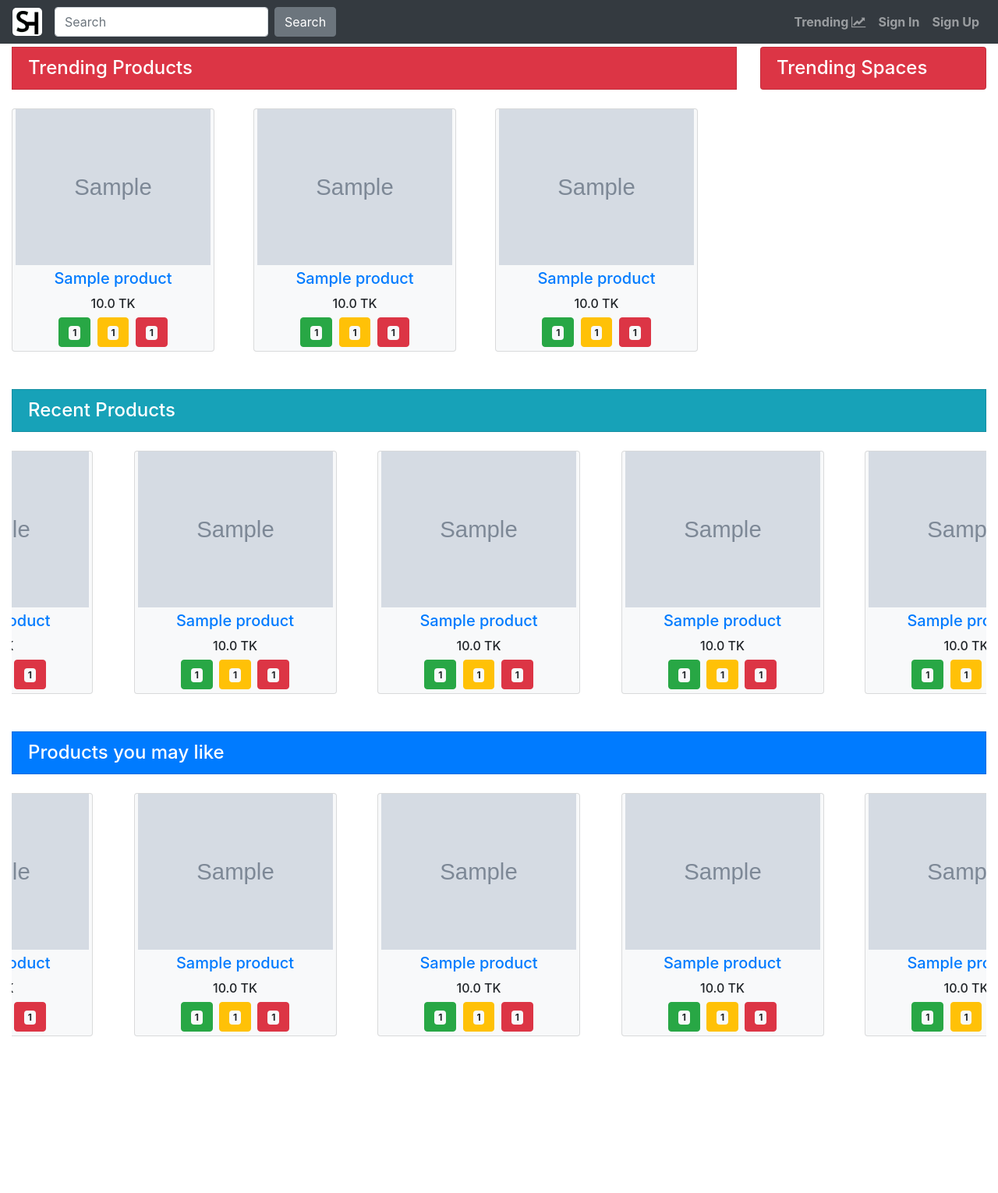
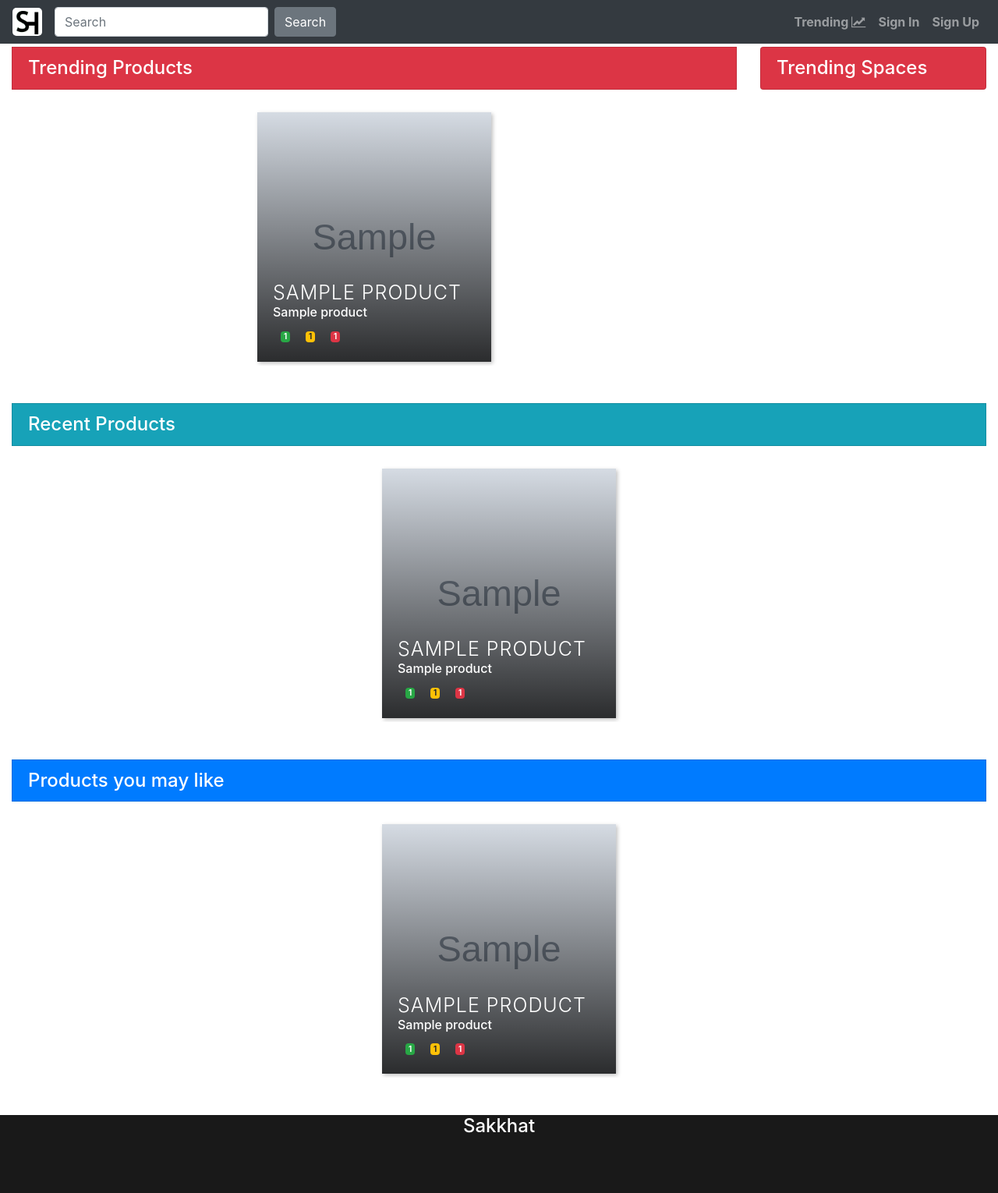
Before and after one commit to sakkhat/alpha, a Django app: page / in a window 1280 px wide. Shown: the whole page at 78% size. Before the commit the page ends 1329 px from the top, so only its background shows below. Run offline with Django 3.2, Linux system fonts and the light colour scheme; tables that the repository leaves empty hold one stand-in row (values such as "Sample post"); grey boxes marked "Sample" are stand-in pictures; parts of the project's set-up code (start-up, migrations or seed data) failed here and were passed over; some libraries are stand-ins or nearby versions.

Commit message:
refactoring...

```diff
--- a/requirements.txt
+++ b/requirements.txt
@@ -1,4 +1,5 @@
 django==2.1.5
+djangorestframework==3.9.2
 whitenoise==4.1.2
 gunicorn==19.9.0
 django-heroku==0.3.1
--- a/static/css/base.css
+++ b/static/css/base.css
@@ -1,5 +1,5 @@
 html, body {
-	margin: 0px; min-height: 100%;
+	margin: 0px; height: 100%;
 }
 
 #site-nav-bar {
@@ -23,3 +23,17 @@ a {
   text-decoration: none;
   font-weight: bold;
 }
+
+.extra_contents {
+	min-height: 100%;
+	margin:0px;
+}
+
+.footer-block {
+	background-color: rgba(0,0,0,0.9);
+	color: white;
+	width: 100%; display: block;
+	text-align: center;
+	margin:0px;
+	height: 100px;
+}
--- a/static/css/generic/product_post_card.css
+++ /dev/null
@@ -1,36 +0,0 @@
-#product-card {
-	width: 260px;
-}
-#product-card a{
-	text-align: center;
-}
-#product-card .card-body {
-	padding: 5px;
-}
-#product-card img {
-	height: 200px; width: auto; max-width: 250px; margin: auto;
-}
-#product-card img:hover {
-	/*height: 205px;*/
-	transform: scale(1.02);
-}
-
-#product-card button {
-	margin: 0px 2px 0px 2px;
-}
-a {
-	text-decoration: none;
-}
-a:hover {
-	text-decoration: none;
-}
-
-.card-config {
-	margin: 15px;
-}
-
-.load-config {
-	display: block;
-	text-align: center;
-	font-size: 100px;
-}
--- /dev/null
+++ b/static/css/generic/slider-card.css
@@ -0,0 +1,53 @@
+.card-container {
+	/*use custom font here*/
+	position: relative; display: inline-block; overflow: hidden;
+	min-width: 280px; max-width: 300px; width: 100%; height: 320px;
+	background-color: #000; color: #fff;
+	text-align: left; font-size: 13px; margin: 5px;
+	box-shadow: 2px 2px 5px rgba(0,0,0,0.25);
+}
+
+.card-container * {
+	-webkit-transition: all 0.35s;
+	transition: all 0.35s;
+	-webkit-box-sizing: border-box;
+	box-sizing: border-box;
+}
+
+.card-container img {
+	max-width: 100%; height: 100%; vertical-align: top;
+}.card-container figcaption {
+	position: absolute; top: 0; left: 0; right: 0; border: 0;
+	bottom: 0; padding: 20px;
+	background-image: -webkit-linear-gradient(bottom,rgba(0,0,0,0.8)
+		0%, transparent 100%);
+	background-image: linear-gradient(to, top, rgba(0,0,0,0.8)
+		0%, transparent 100%);
+
+	display: flex; flex-direction: column;
+	justify-content: flex-end;
+}
+.card-container h5 {
+	font-size: 25px; font-weight: 300; line-height: 1;
+	letter-spacing: 1px; text-transform: uppercase;
+	margin: 3px 0px;
+}
+.card-container .title {
+	color: #fff; font-weight: 300;
+}
+
+.card-container a {
+	position: absolute; top: 0; bottom: 0; left: 0; right: 0;
+}
+
+.card-container:hover img{
+	-webkit-transform: scale(1.2);
+	transform: scale(1.2);
+}
+
+.react-btn {
+	background-color: rgba(0,0,0,0.0);
+	border-color: transparent;
+	margin: 0 2px 0 2px; color: white;
+	display: inline-block; float: left;
+}
--- a/static/js/generic/product_post_card.js
+++ /dev/null
@@ -1,3 +0,0 @@
-$(document).ready(function(){
-	$('[data-toggle="tooltip"]').tooltip();
-});
--- a/static/js/generic/product_slider.js
+++ /dev/null
@@ -1,36 +0,0 @@
-$('.owl-carousel').owlCarousel({
-    loop:true,
-    margin:0,
-    nav:false,
-    dots:false,
-    center:true,
-    items:1,
-    autoplay:true,
-    responsive:{
-
-        0:{
-            items:1
-        },
-        600:{
-            items:2
-        },
-        900:{
-            items:3
-        },
-        1200:{
-            items:4
-        },
-        1500:{
-            items:5
-        },
-        1800:{
-            items:6
-        },
-        2100:{
-            items:7
-        },
-        2400:{
-            items:8
-        }
-    }
-});
--- /dev/null
+++ b/static/js/generic/slider.js
@@ -0,0 +1,15 @@
+$(document).ready(function(){
+	$('.product-slick-container').slick({
+		dots: false,
+		infinite: true,
+		speed: 300,
+		slidesToShow: 1,
+		adaptiveHeight: true,
+		autoplay:true,
+		autoplaySpeed:1500,
+		slidesToShow: 1,
+		centerMode: true,
+		variableWidth: true,
+		arrows:false
+	});
+});
--- a/static/js/home/index.js
+++ /dev/null
@@ -1,36 +0,0 @@
-$('.float-carousel').owlCarousel({
-    loop:true,
-    margin:0,
-    nav:false,
-    dots:false,
-    center:true,
-    items:1,
-    autoplay:true,
-    responsive:{
-
-    	0:{
-    		items:1
-    	},
-        300:{
-            items:1
-        },
-        560:{
-            items:2
-        },
-        1110:{
-            items:3
-        },
-        1410:{
-        	items:4
-        },
-        1710:{
-        	items:5
-        },
-        2010:{
-        	items:6
-        },
-        2310:{
-        	items:7
-        }
-    }
-});
--- a/static/js/space/view/product.js
+++ /dev/null
@@ -1,3 +0,0 @@
-$(document).ready(function(){
-	$('[data-toggle="tooltip"]').tooltip();
-});
--- a/templates/base.html
+++ b/templates/base.html
@@ -14,6 +14,7 @@
 </head>
 <body>
 
+    <div class="extra_contents">
     	<div id="site-nav-bar">
             <nav class="navbar navbar-expand-lg navbar-dark bg-dark fixed-top">
 
@@ -83,7 +84,6 @@
                 </div>
             </nav>
         </div>
-    <div class="extra_contents">
         {% block extra_content %}
 
 
@@ -92,6 +92,10 @@
 
 
     <!-- footer -->
+
+    <div class="footer-block">
+        <h4>Sakkhat</h4>
+    </div>
 
 	<!-- JQuery , Popper and Bootstrap Library -->
 	<script type="text/javascript" src="{% static 'lib/js/jquery.min.js' %}"></script>
--- a/templates/home/manage/index.html
+++ b/templates/home/manage/index.html
@@ -3,11 +3,11 @@
 
 {% block extra_head %}
 	<title>Sakkhat</title>
-	<link rel="stylesheet" type="text/css" href="{% static 'lib/css/owl.carousel.min.css' %}">
-    <link rel="stylesheet" type="text/css" href="{% static 'lib/css/owl.theme.default.min.css' %}">
+	<link rel="stylesheet" type="text/css" href="{% static 'lib/css/slick.css' %}">
+    <link rel="stylesheet" type="text/css" href="{% static 'lib/css/slick-theme.css' %}">
     <link rel="stylesheet" type="text/css" href="{% static 'lib/css/emoji.css' %}">
 
-    <link rel="stylesheet" type="text/css" href="{% static 'css/generic/product_post_card.css' %}">
+    <link rel="stylesheet" type="text/css" href="{% static 'css/generic/slider-card.css' %}">
 {% endblock %}
 
 
@@ -18,33 +18,30 @@
             <div class="col-md-9">
                 <a class="list-group-item bg-danger" href="#trending" style="text-decoration: none; color: white;"><h4 style="margin: 0px">Trending Products</h4></a>
                 <br>
-                <div class="owl-carousel owl-theme float-carousel">
-                    {% for post in trending_products %}
-                        <div class="item">
-                            <div class="card bg-light" id="product-card">
-                                <a href="/space/product/{{ post.uid }}/">
-                                    <img src="{{ post.logo_url }}">
-                                </a>
-                                <div class="card-body">
-                                    <center>
-                                       <a href="/space/product/{{ post.uid }}/"><h5>{{ post.title }}</h5></a>
-                                       <h6 class="d-inline-block">{{ post.price }} TK</h6>
-                                    </center>
-                                    <center>
-                                        <button class="btn btn-success" data-toggle="tooltip" title="Good">
-                                            <span class="badge badge-light">{{ post.react_good }}</span>
+                <div class="product-slick-container">
+                    {% for product in trending_products %}
+                        <figure class="card-container">
+                            <img src="{{product.logo_url}}">
+                            <figcaption>
+                                <h5 class="title">{{product.title}}</h5>
+                                <h6>{{product.title}}</h6>
+                                <div>
+                                    <button class="react-btn">
+                                        <i class="em em---1"></i>
+                                        <span class="badge badge-success">{{product.react_good}}</span>
                                     </button>
-                                        <button class="btn btn-warning" data-toggle="tooltip" title="Bad">
-                                            <span class="badge badge-light">{{ post.react_bad }}</span>
+                                     <button class="react-btn">
+                                        <i class="em em--1"></i>
+                                        <span class="badge badge-warning">{{product.react_bad}}</span>
                                     </button>
-                                        <button class="btn btn-danger" data-toggle="tooltip" title="Fake">
-                                            <span class="badge badge-light">{{ post.react_fake}}</span>
+                                     <button class="react-btn">
+                                        <i class="em em-rage"></i>
+                                        <span class="badge badge-danger">{{product.react_fake}}</span>
                                     </button>
-                                    </center>
                                 </div>
-                            </div>
-                        </div>
-
+                            </figcaption>
+                            <a href="/space/product/{{product.uid}}/"></a>
+                        </figure>
                     {% endfor %}
                 </div>
                 <br><br>
@@ -68,33 +65,30 @@
             <div class="col-md-12">
                 <a class="list-group-item bg-info" href="#" style="text-decoration: none; color: white;"><h4 style="margin: 0px">Recent Products</h4></a>
                 <br>
-                <div class="owl-carousel owl-theme">
-                    {% for post in recent_products %}
-                        <div class="item">
-                            <div class="card bg-light" id="product-card">
-                                <a href="/space/product/{{ post.uid }}/">
-                                    <img src="{{ post.logo_url }}">
-                                </a>
-                                <div class="card-body">
-                                    <center>
-                                       <a href="/space/product/{{ post.uid }}/"><h5>{{ post.title }}</h5></a>
-                                       <h6 class="d-inline-block">{{ post.price }} TK</h6>
-                                    </center>
-                                    <center>
-                                        <button class="btn btn-success" data-toggle="tooltip" title="Good">
-                                            <span class="badge badge-light">{{ post.react_good }}</span>
+                <div class="product-slick-container">
+                    {% for product in recent_products %}
+                        <figure class="card-container">
+                            <img src="{{product.logo_url}}">
+                            <figcaption>
+                                <h5 class="title">{{product.title}}</h5>
+                                <h6>{{product.title}}</h6>
+                                <div>
+                                    <button class="react-btn">
+                                        <i class="em em---1"></i>
+                                        <span class="badge badge-success">{{product.react_good}}</span>
                                     </button>
-                                        <button class="btn btn-warning" data-toggle="tooltip" title="Bad">
-                                            <span class="badge badge-light">{{ post.react_bad }}</span>
+                                     <button class="react-btn">
+                                        <i class="em em--1"></i>
+                                        <span class="badge badge-warning">{{product.react_bad}}</span>
                                     </button>
-                                        <button class="btn btn-danger" data-toggle="tooltip" title="Fake">
-                                            <span class="badge badge-light">{{ post.react_fake}}</span>
+                                     <button class="react-btn">
+                                        <i class="em em-rage"></i>
+                                        <span class="badge badge-danger">{{product.react_fake}}</span>
                                     </button>
-                                    </center>
                                 </div>
-                            </div>
-                        </div>
-
+                            </figcaption>
+                            <a href="/space/product/{{product.uid}}/"></a>
+                        </figure>
                     {% endfor %}
                 </div>
                 <br><br>
@@ -119,33 +113,30 @@
                 <div class="col-md-9">
                     <a class="list-group-item bg-success" href="/?filter=pinned-products" style="text-decoration: none; color: white;"><h4 style="margin: 0px">Pinned Products</h4></a>
                     <br>
-                    <div class="owl-carousel owl-theme float-carousel">
-                        {% for post in pinned_products %}
-                            <div class="item">
-                                <div class="card bg-light" id="product-card">
-                                    <a href="/space/product/{{ post.uid }}/">
-                                        <img src="{{ post.logo_url }}">
-                                    </a>
-                                    <div class="card-body">
-                                        <center>
-                                           <a href="/space/product/{{ post.uid }}/"><h5>{{ post.title }}</h5></a>
-                                           <h6 class="d-inline-block">{{ post.price }} TK</h6>
-                                        </center>
-                                        <center>
-                                            <button class="btn btn-success" data-toggle="tooltip" title="Good">
-                                                <span class="badge badge-light">{{ post.react_good }}</span>
+                    <div class="product-slick-container">
+                    {% for product in pinned_products %}
+                        <figure class="card-container">
+                            <img src="{{product.logo_url}}">
+                            <figcaption>
+                                <h5 class="title">{{product.title}}</h5>
+                                <h6>{{product.title}}</h6>
+                                <div>
+                                    <button class="react-btn">
+                                        <i class="em em---1"></i>
+                                        <span class="badge badge-success">{{product.react_good}}</span>
                                     </button>
-                                            <button class="btn btn-warning" data-toggle="tooltip" title="Bad">
-                                                <span class="badge badge-light">{{ post.react_bad }}</span>
+                                     <button class="react-btn">
+                                        <i class="em em--1"></i>
+                                        <span class="badge badge-warning">{{product.react_bad}}</span>
                                     </button>
-                                            <button class="btn btn-danger" data-toggle="tooltip" title="Fake">
-                                                <span class="badge badge-light">{{ post.react_fake}}</span>
+                                     <button class="react-btn">
+                                        <i class="em em-rage"></i>
+                                        <span class="badge badge-danger">{{product.react_fake}}</span>
                                     </button>
-                                        </center>
                                 </div>
-                                </div>
-                            </div>
-
+                            </figcaption>
+                            <a href="/space/product/{{product.uid}}/"></a>
+                        </figure>
                     {% endfor %}
                 </div>
                     <br><br>
@@ -159,33 +150,30 @@
             <div class="col-md-12">
                 <a class="list-group-item bg-primary" href="#" style="text-decoration: none; color: white;"><h4 style="margin: 0px">Products you may like</h4></a>
                 <br>
-                <div class="owl-carousel owl-theme">
-                    {% for post in related_products %}
-                        <div class="item">
-                            <div class="card bg-light" id="product-card">
-                                <a href="/space/product/{{ post.uid }}/">
-                                    <img src="{{ post.logo_url }}">
-                                </a>
-                                <div class="card-body">
-                                    <center>
-                                       <a href="/space/product/{{ post.uid }}/"><h5>{{ post.title }}</h5></a>
-                                       <h6 class="d-inline-block">{{ post.price }} TK</h6>
-                                    </center>
-                                    <center>
-                                        <button class="btn btn-success" data-toggle="tooltip" title="Good">
-                                            <span class="badge badge-light">{{ post.react_good }}</span>
+                <div class="product-slick-container">
+                    {% for product in related_products %}
+                        <figure class="card-container">
+                            <img src="{{product.logo_url}}">
+                            <figcaption>
+                                <h5 class="title">{{product.title}}</h5>
+                                <h6>{{product.title}}</h6>
+                                <div>
+                                    <button class="react-btn">
+                                        <i class="em em---1"></i>
+                                        <span class="badge badge-success">{{product.react_good}}</span>
                                     </button>
-                                        <button class="btn btn-warning" data-toggle="tooltip" title="Bad">
-                                            <span class="badge badge-light">{{ post.react_bad }}</span>
+                                     <button class="react-btn">
+                                        <i class="em em--1"></i>
+                                        <span class="badge badge-warning">{{product.react_bad}}</span>
                                     </button>
-                                        <button class="btn btn-danger" data-toggle="tooltip" title="Fake">
-                                            <span class="badge badge-light">{{ post.react_fake}}</span>
+                                     <button class="react-btn">
+                                        <i class="em em-rage"></i>
+                                        <span class="badge badge-danger">{{product.react_fake}}</span>
                                     </button>
-                                    </center>
                                 </div>
-                            </div>
-                        </div>
-
+                            </figcaption>
+                            <a href="/space/product/{{product.uid}}/"></a>
+                        </figure>
                     {% endfor %}
                 </div>
                 <br><br>
@@ -196,9 +184,6 @@
 
 
 {% block extra_script %}
-	<script type="text/javascript" src="{% static 'lib/js/owl.carousel.min.js' %}"></script>
-
-	<script type="text/javascript" src="{% static 'js/home/index.js'%}"></script>
-    <script type="text/javascript" src="{% static 'js/generic/product_post_card.js'%}"></script>
-    <script type="text/javascript" src="{% static 'js/generic/product_slider.js' %}"></script>
+	<script type="text/javascript" src="{% static 'lib/js/slick.min.js' %}"></script>
+    <script type="text/javascript" src="{% static 'js/generic/slider.js'%}"></script>
 {% endblock %}
```
Also changed, not shown: static/css/generic/dashboard-card.css (added, +62 -0 lines), static/css/index/product_card.css (deleted, +0 -23 lines), templates/space/manage/index.html (+25 -28 lines), templates/space/product/single.html (+28 -33 lines), static/css/index/post_slider.css (deleted). Lines whose indentation alone changed are shown as unchanged.
